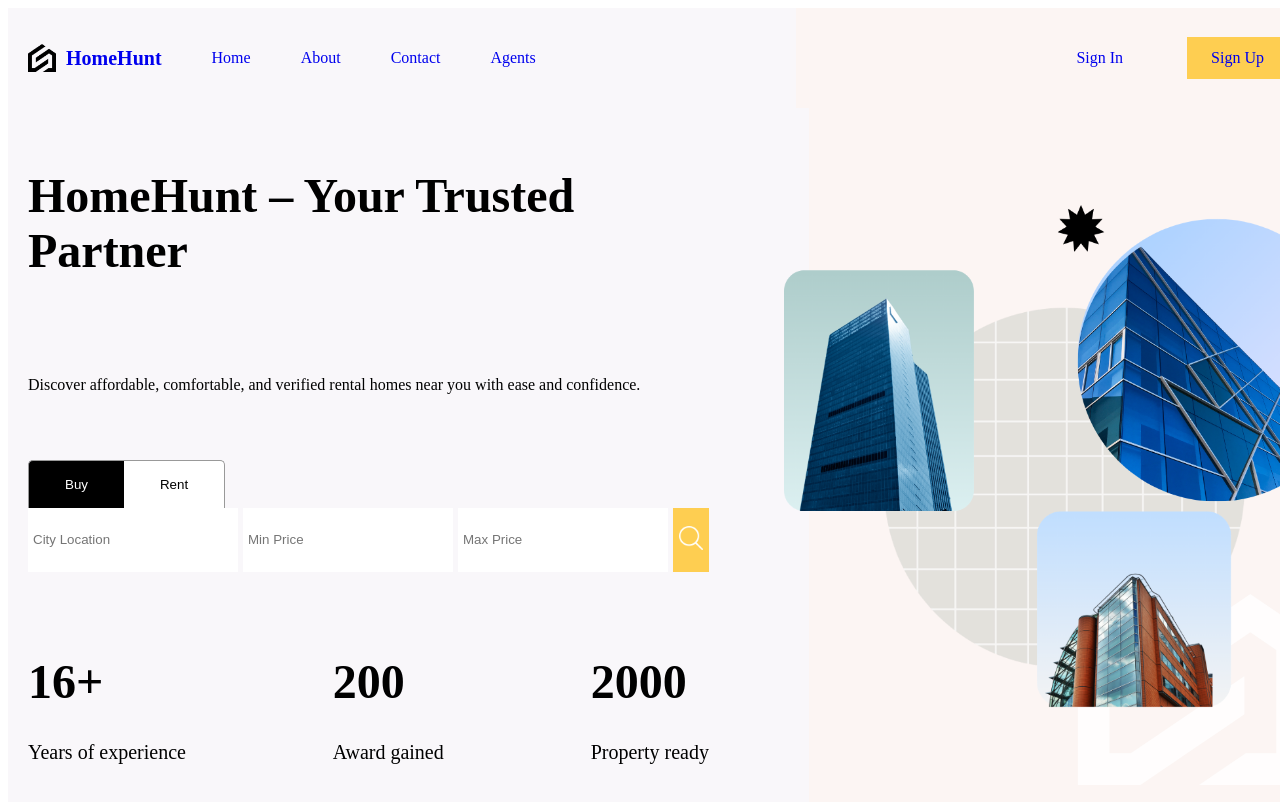
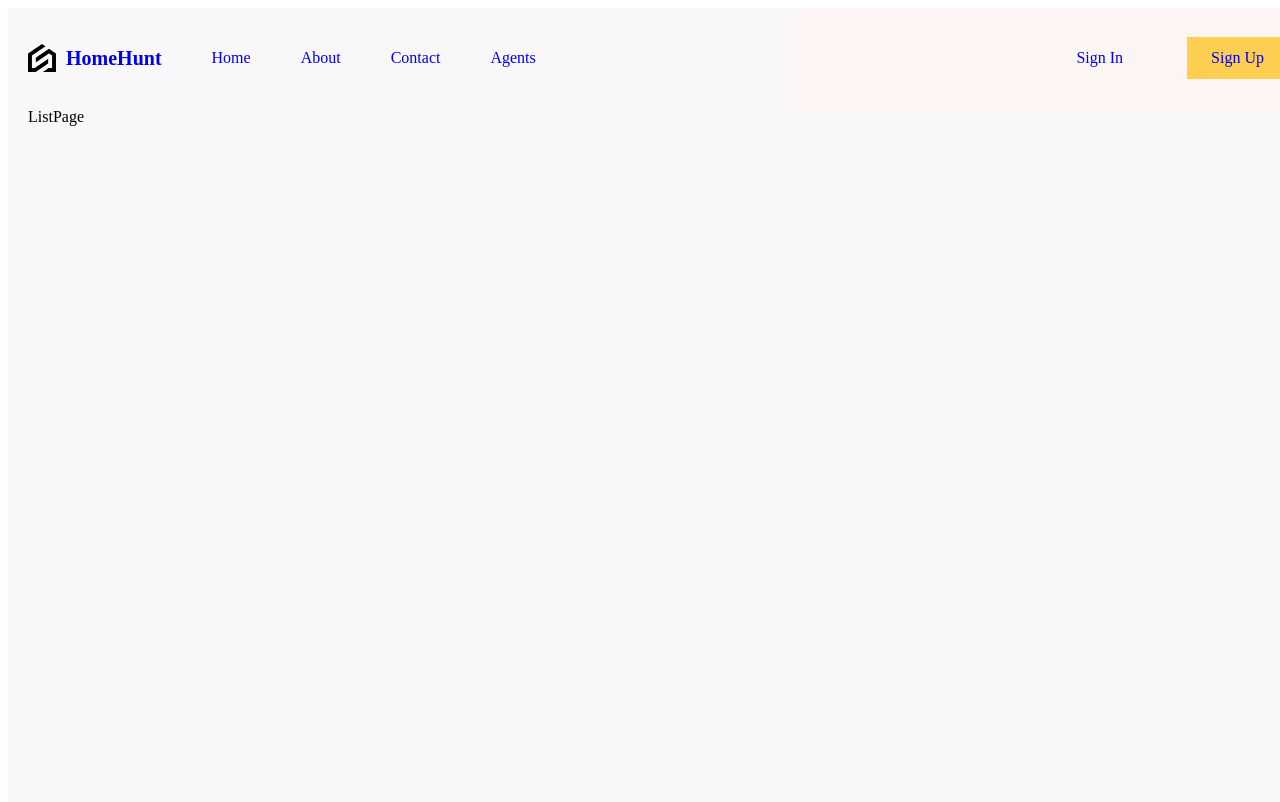
Before and after one commit to HabibaJahn/Project-CSE-350, a React (Vite) app in the folder frontend/: page /list in a window 1280 px wide. Shown: the top 802 px of the page. Built offline with nearby package versions, Linux system fonts and the light colour scheme.

Commit message:
react router dom

```diff
--- a/frontend/package.json
+++ b/frontend/package.json
@@ -12,6 +12,7 @@
   "dependencies": {
     "react": "^18.2.0",
     "react-dom": "^18.2.0",
+    "react-router-dom": "^7.6.0",
     "sass": "^1.87.0"
   },
   "devDependencies": {
--- a/frontend/src/App.jsx
+++ b/frontend/src/App.jsx
@@ -1,18 +1,32 @@
 import Navbar from './components/Navbar/Navbar';
-import './layout.scss';
 import HomePage from './routes/homePage/homePage';
+import { createBrowserRouter, RouterProvider  } from "react-router-dom";
+import ListPage from "./routes/listPage/listPage";
+import  Layout from "./routes/layout/layout";
+function App() {
 
-function App() {
-  return (
-    <div className="layout">
-      <div className="navbar">
-        <Navbar/>
-      </div>
-      <div className="content">
-        <HomePage/>
-      </div>
-    </div>
-  )
+
+
+const router = createBrowserRouter([
+      {
+        path: "/",
+        element: <Layout />,
+        children: [
+          {
+            path: "/",
+            element: <HomePage />,
+          },
+          {
+            path: "/list",
+            element: <ListPage />,
+
+          }
+        ]
+      }
+
+    ]);
+
+    return <RouterProvider router={router} />;
 }
 
 export default App
--- a/frontend/src/components/searchBar/searchBar.scss
+++ b/frontend/src/components/searchBar/searchBar.scss
@@ -54,11 +54,15 @@
                   @include md{
                         width: auto;
                         &:nth-child(2),&:nth-child(3){
-                              width: auto;
+                              width: 200px;
                         }
                   }
                   @include sm{
+                        width: auto;
                         padding: 20px;
+                        &:nth-child(2),&:nth-child(3){
+                              width: auto;
+                        }
                         border: 1px solid #999;
                   }
             }
--- /dev/null
+++ b/frontend/src/routes/layout/layout.jsx
@@ -0,0 +1,16 @@
+import Navbar from '../../components/Navbar/Navbar';
+import "./layout.scss";
+import { Outlet } from 'react-router-dom';
+function Layout(){
+      return (
+            <div className="layout">
+            <div className="navbar">
+                  <Navbar/>
+            </div>
+            <div className="content">
+                  <Outlet/>
+            </div>
+            </div>
+      );
+}
+export default Layout;
--- a/frontend/src/layout.scss
+++ b/frontend/src/routes/layout/layout.scss
@@ -1,4 +1,4 @@
-@import './responsive.scss';
+@import '../../responsive.scss';
 
 .layout {
   background-color: rgb(249, 247, 250);
--- /dev/null
+++ b/frontend/src/routes/listPage/listPage.jsx
@@ -0,0 +1,10 @@
+import "./listPage.scss";
+
+function ListPage() {
+
+
+      return (
+            <div className='listPage'>ListPage</div>
+      )
+}
+export default ListPage
--- /dev/null
+++ b/frontend/src/routes/listPage/listPage.scss
@@ -0,0 +1,3 @@
+.listPage{
+
+}
```
Also changed, not shown: 1 other file (tests, documents, lock files or other folders).
